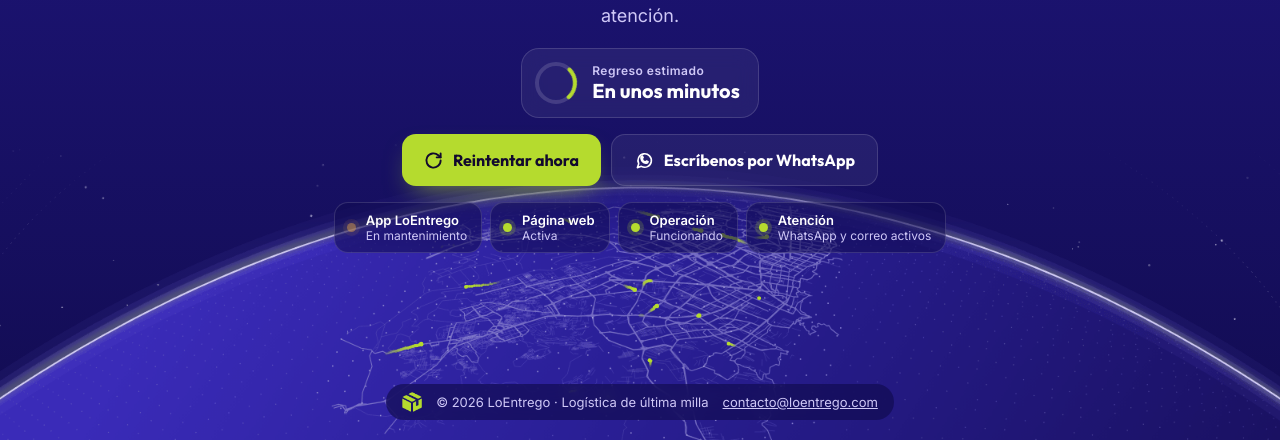
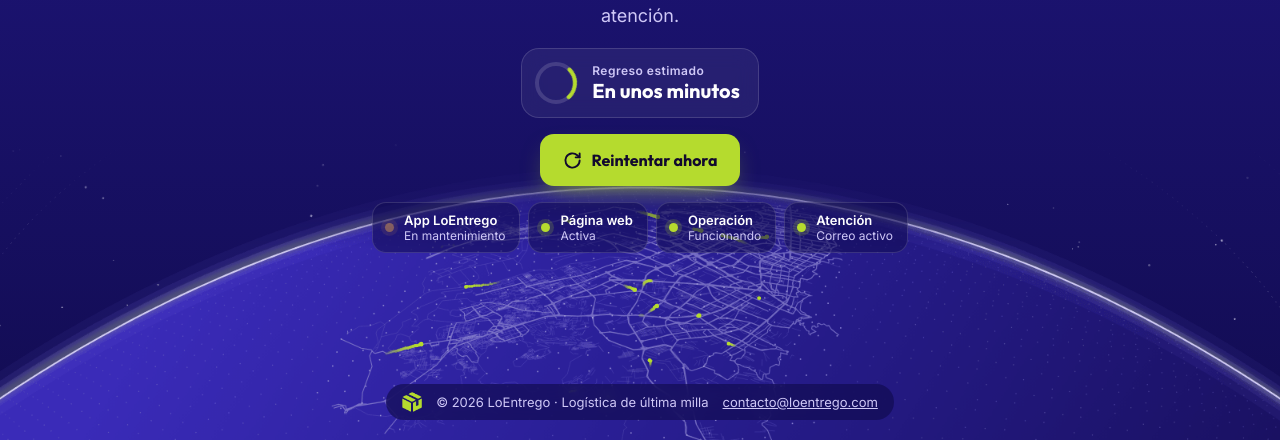
Before and after one commit to loentrego/Frontend-maintenance, a plain HTML site: page index.html in a window 1280 px wide. Shown: the part 360-800 px from the top of the page. Drawn offline with Linux system fonts and the light colour scheme.

Commit message:
Sin opciones de escribir por WhatsApp (iteración pendiente)
Co-Authored-By: Claude Opus 5.5 <noreply@anthropic.com>
Claude-Session: https://claude.ai/code/session_01DxqiBbSv11VANarNNGiE5G

```diff
--- a/Script.js
+++ b/Script.js
@@ -20,7 +20,7 @@
     { canal: 'App LoEntrego', estado: 'warn', texto: 'En mantenimiento' },
     { canal: 'Página web', estado: 'ok', texto: 'Activa' },
     { canal: 'Operación', estado: 'ok', texto: 'Funcionando' },
-    { canal: 'Atención', estado: 'ok', texto: 'WhatsApp y correo activos' },
+    { canal: 'Atención', estado: 'ok', texto: 'Correo activo' },
   ];
   const lista = $('service');
   if (lista) lista.innerHTML = ESTADO.map((c) => `<li><span class="svc-dot ${c.estado}" aria-hidden="true"></span><span><b>${c.canal}</b><small>${c.texto}</small></span></li>`).join('');
--- a/index.html
+++ b/index.html
@@ -48,10 +48,6 @@
         <svg viewBox="0 0 24 24" fill="none" stroke="currentColor" stroke-width="2.4" stroke-linecap="round" stroke-linejoin="round" aria-hidden="true"><path d="M21 12a9 9 0 1 1-3-6.7L21 8"/><path d="M21 3v5h-5"/></svg>
         <span>Reintentar ahora</span>
       </button>
-      <a class="btn btn-ghost" href="https://wa.me/573101234567" target="_blank" rel="noopener">
-        <svg viewBox="0 0 24 24" fill="none" stroke="currentColor" stroke-width="2" stroke-linecap="round" stroke-linejoin="round" aria-hidden="true"><path d="M3 21l1.7-5A8.5 8.5 0 1 1 8 19.4Z"/><path d="M9 9.5c.3 2 2.5 4.2 4.5 4.5l1-1.3 2 .9c-.3 1.3-1.4 2-2.7 1.8-3-.5-5.7-3.2-6.2-6.2-.2-1.3.5-2.4 1.8-2.7l.9 2Z"/></svg>
-        Escríbenos por WhatsApp
-      </a>
     </div>
 
     <!-- Estado de cada canal: se configura en Script.js (ESTADO) -->
@@ -71,7 +67,7 @@
 
 </main>
 
-<script src="Script.js?v=6"></script>
+<script src="Script.js?v=7"></script>
 <script src="Scripts/planeta.js?v=7" defer></script>
 </body>
 </html>
```
